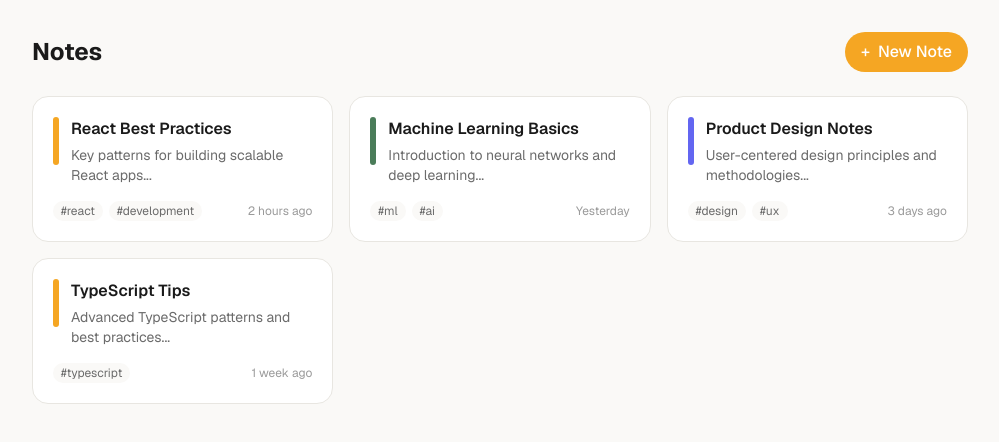
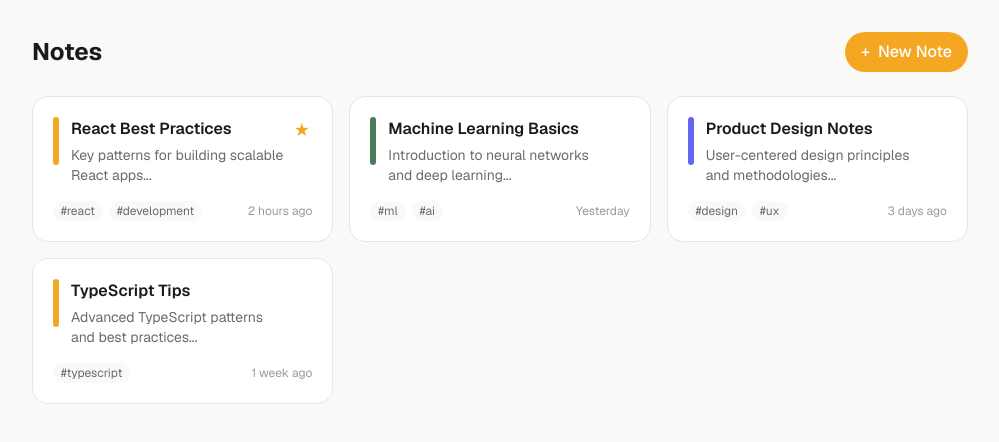
Before and after one commit to acousticclown/yt-transcript, a Next.js app in the folder apps/web/: page /notes in a window 1280 px wide. Shown: the top 442 px of the page, without its empty margins (280-1279 px from the left). Built offline with nearby package versions, Linux system fonts and the light colour scheme.

Commit message:
feat: Phase 2 - NoteCard/NoteList components, UserContext, dashboard improvements

```diff
--- a/apps/web/app/(app)/dashboard/page.tsx
+++ b/apps/web/app/(app)/dashboard/page.tsx
@@ -1,16 +1,35 @@
 "use client";
 
 import Link from "next/link";
+import { useState } from "react";
 import { motion } from "framer-motion";
+import { NoteList, Note } from "../../../components/notes";
 
 // Mock data for demo
-const recentNotes = [
-  { id: "1", title: "React Best Practices", preview: "Key patterns for building scalable React apps...", color: "#F5A623", tags: ["react", "development"], date: "2 hours ago" },
+const initialNotes: Note[] = [
+  { id: "1", title: "React Best Practices", preview: "Key patterns for building scalable React apps...", color: "#F5A623", tags: ["react", "development"], date: "2 hours ago", isFavorite: true },
   { id: "2", title: "Machine Learning Basics", preview: "Introduction to neural networks and deep learning...", color: "#4A7C59", tags: ["ml", "ai"], date: "Yesterday" },
   { id: "3", title: "Product Design Notes", preview: "User-centered design principles and methodologies...", color: "#6366f1", tags: ["design", "ux"], date: "3 days ago" },
 ];
 
 export default function DashboardPage() {
+  const [notes, setNotes] = useState<Note[]>(initialNotes);
+
+  const handleDelete = (id: string) => {
+    setNotes(notes.filter((n) => n.id !== id));
+  };
+
+  const handleToggleFavorite = (id: string) => {
+    setNotes(notes.map((n) => (n.id === id ? { ...n, isFavorite: !n.isFavorite } : n)));
+  };
+
+  const getGreeting = () => {
+    const hour = new Date().getHours();
+    if (hour < 12) return "Good morning";
+    if (hour < 18) return "Good afternoon";
+    return "Good evening";
+  };
+
   return (
     <div className="p-4 sm:p-6 lg:p-8 max-w-6xl mx-auto">
       {/* Welcome */}
@@ -20,7 +39,7 @@ export default function DashboardPage() {
         className="mb-8"
       >
         <h1 className="text-2xl sm:text-3xl font-bold text-[var(--color-text)]">
-          Good morning! 👋
+          {getGreeting()}! 👋
         </h1>
         <p className="mt-1 text-[var(--color-text-muted)]">
           What would you like to capture today?
@@ -53,19 +72,12 @@ export default function DashboardPage() {
           </Link>
         </div>
 
-        {recentNotes.length > 0 ? (
-          <div className="grid grid-cols-1 sm:grid-cols-2 lg:grid-cols-3 gap-4">
-            {recentNotes.map((note, index) => (
-              <motion.div
-                key={note.id}
-                initial={{ opacity: 0, y: 10 }}
-                animate={{ opacity: 1, y: 0 }}
-                transition={{ delay: 0.1 * index }}
-              >
-                <NoteCard {...note} />
-              </motion.div>
-            ))}
-          </div>
+        {notes.length > 0 ? (
+          <NoteList
+            notes={notes}
+            onDelete={handleDelete}
+            onToggleFavorite={handleToggleFavorite}
+          />
         ) : (
           <EmptyState />
         )}
@@ -82,57 +94,6 @@ function QuickAction({ icon, label, href }: { icon: string; label: string; href:
     >
       <span className="text-2xl">{icon}</span>
       <span className="text-sm font-medium text-[var(--color-text)]">{label}</span>
-    </Link>
-  );
-}
-
-function NoteCard({
-  id,
-  title,
-  preview,
-  color,
-  tags,
-  date,
-}: {
-  id: string;
-  title: string;
-  preview: string;
-  color: string;
-  tags: string[];
-  date: string;
-}) {
-  return (
-    <Link
-      href={`/notes/${id}`}
-      className="block p-5 bg-[var(--color-surface)] rounded-2xl border border-[var(--color-border)] hover:border-[var(--color-border-strong)] hover:shadow-lg transition-all group"
-    >
-      <div className="flex items-start gap-3">
-        <div
-          className="w-1.5 h-12 rounded-full flex-shrink-0"
-          style={{ backgroundColor: color }}
-        />
-        <div className="flex-1 min-w-0">
-          <h3 className="font-semibold text-[var(--color-text)] group-hover:text-[var(--color-primary)] transition-colors truncate">
-            {title}
-          </h3>
-          <p className="mt-1 text-sm text-[var(--color-text-muted)] line-clamp-2">
-            {preview}
-          </p>
-        </div>
-      </div>
-      <div className="mt-4 flex items-center justify-between">
-        <div className="flex gap-1.5">
-          {tags.slice(0, 2).map((tag) => (
-            <span
-              key={tag}
-              className="text-xs px-2 py-0.5 bg-[var(--color-bg)] rounded-full text-[var(--color-text-muted)]"
-            >
-              #{tag}
-            </span>
-          ))}
-        </div>
-        <span className="text-xs text-[var(--color-text-subtle)]">{date}</span>
-      </div>
     </Link>
   );
 }
--- a/apps/web/app/(app)/notes/page.tsx
+++ b/apps/web/app/(app)/notes/page.tsx
@@ -1,21 +1,37 @@
 "use client";
 
 import Link from "next/link";
+import { useState } from "react";
 import { motion } from "framer-motion";
+import { NoteList, Note } from "../../../components/notes";
 
 // Mock data
-const notes = [
-  { id: "1", title: "React Best Practices", preview: "Key patterns for building scalable React apps...", color: "#F5A623", tags: ["react", "development"], date: "2 hours ago" },
+const initialNotes: Note[] = [
+  { id: "1", title: "React Best Practices", preview: "Key patterns for building scalable React apps...", color: "#F5A623", tags: ["react", "development"], date: "2 hours ago", isFavorite: true },
   { id: "2", title: "Machine Learning Basics", preview: "Introduction to neural networks and deep learning...", color: "#4A7C59", tags: ["ml", "ai"], date: "Yesterday" },
   { id: "3", title: "Product Design Notes", preview: "User-centered design principles and methodologies...", color: "#6366f1", tags: ["design", "ux"], date: "3 days ago" },
   { id: "4", title: "TypeScript Tips", preview: "Advanced TypeScript patterns and best practices...", color: "#F5A623", tags: ["typescript"], date: "1 week ago" },
 ];
 
 export default function NotesPage() {
+  const [notes, setNotes] = useState<Note[]>(initialNotes);
+
+  const handleDelete = (id: string) => {
+    setNotes(notes.filter((n) => n.id !== id));
+  };
+
+  const handleToggleFavorite = (id: string) => {
+    setNotes(notes.map((n) => (n.id === id ? { ...n, isFavorite: !n.isFavorite } : n)));
+  };
+
   return (
     <div className="p-4 sm:p-6 lg:p-8 max-w-6xl mx-auto">
       {/* Header */}
-      <div className="flex items-center justify-between mb-6">
+      <motion.div
+        initial={{ opacity: 0, y: 10 }}
+        animate={{ opacity: 1, y: 0 }}
+        className="flex items-center justify-between mb-6"
+      >
         <h1 className="text-2xl font-bold text-[var(--color-text)]">Notes</h1>
         <Link
           href="/notes/new"
@@ -24,52 +40,15 @@ export default function NotesPage() {
           <span>+</span>
           <span className="hidden sm:inline">New Note</span>
         </Link>
-      </div>
+      </motion.div>
 
       {/* Notes Grid */}
-      <div className="grid grid-cols-1 sm:grid-cols-2 lg:grid-cols-3 gap-4">
-        {notes.map((note, index) => (
-          <motion.div
-            key={note.id}
-            initial={{ opacity: 0, y: 10 }}
-            animate={{ opacity: 1, y: 0 }}
-            transition={{ delay: 0.05 * index }}
-          >
-            <Link
-              href={`/notes/${note.id}`}
-              className="block p-5 bg-[var(--color-surface)] rounded-2xl border border-[var(--color-border)] hover:border-[var(--color-border-strong)] hover:shadow-lg transition-all group"
-            >
-              <div className="flex items-start gap-3">
-                <div
-                  className="w-1.5 h-12 rounded-full flex-shrink-0"
-                  style={{ backgroundColor: note.color }}
-                />
-                <div className="flex-1 min-w-0">
-                  <h3 className="font-semibold text-[var(--color-text)] group-hover:text-[var(--color-primary)] transition-colors truncate">
-                    {note.title}
-                  </h3>
-                  <p className="mt-1 text-sm text-[var(--color-text-muted)] line-clamp-2">
-                    {note.preview}
-                  </p>
-                </div>
-              </div>
-              <div className="mt-4 flex items-center justify-between">
-                <div className="flex gap-1.5">
-                  {note.tags.slice(0, 2).map((tag) => (
-                    <span
-                      key={tag}
-                      className="text-xs px-2 py-0.5 bg-[var(--color-bg)] rounded-full text-[var(--color-text-muted)]"
-                    >
-                      #{tag}
-                    </span>
-                  ))}
-                </div>
-                <span className="text-xs text-[var(--color-text-subtle)]">{note.date}</span>
-              </div>
-            </Link>
-          </motion.div>
-        ))}
-      </div>
+      <NoteList
+        notes={notes}
+        onDelete={handleDelete}
+        onToggleFavorite={handleToggleFavorite}
+        emptyMessage="No notes yet. Create your first note!"
+      />
     </div>
   );
 }
--- a/apps/web/app/layout.tsx
+++ b/apps/web/app/layout.tsx
@@ -2,7 +2,7 @@ import type { Metadata } from "next";
 import { Geist, Geist_Mono } from "next/font/google";
 import "./globals.css";
 import { ThemeProvider } from "./components/ThemeProvider";
-import { Background } from "../components/Background";
+import { UserProvider } from "../lib/UserContext";
 
 const geistSans = Geist({
   variable: "--font-geist-sans",
@@ -15,8 +15,8 @@ const geistMono = Geist_Mono({
 });
 
 export const metadata: Metadata = {
-  title: "YT-Transcript",
-  description: "Convert YouTube videos into clean transcripts, structured notes, and editable summaries",
+  title: "NotesAI - AI-Powered Notes",
+  description: "Transform YouTube videos into smart notes. Organize your thoughts with AI assistance.",
 };
 
 export default function RootLayout({
@@ -30,7 +30,9 @@ export default function RootLayout({
         className={`${geistSans.variable} ${geistMono.variable} antialiased`}
       >
         <ThemeProvider>
-          <Background pattern="gradient">{children}</Background>
+          <UserProvider>
+            {children}
+          </UserProvider>
         </ThemeProvider>
       </body>
     </html>
--- /dev/null
+++ b/apps/web/components/notes/NoteCard.tsx
@@ -0,0 +1,103 @@
+"use client";
+
+import Link from "next/link";
+import { motion } from "framer-motion";
+import { cn } from "../../lib/utils";
+
+export type Note = {
+  id: string;
+  title: string;
+  preview: string;
+  color: string;
+  tags: string[];
+  date: string;
+  isFavorite?: boolean;
+};
+
+type NoteCardProps = {
+  note: Note;
+  onDelete?: (id: string) => void;
+  onToggleFavorite?: (id: string) => void;
+};
+
+export function NoteCard({ note, onDelete, onToggleFavorite }: NoteCardProps) {
+  return (
+    <motion.div
+      layout
+      initial={{ opacity: 0, y: 10 }}
+      animate={{ opacity: 1, y: 0 }}
+      exit={{ opacity: 0, scale: 0.95 }}
+      whileHover={{ y: -2 }}
+      transition={{ duration: 0.2 }}
+    >
+      <Link
+        href={`/notes/${note.id}`}
+        className="block p-5 bg-[var(--color-surface)] rounded-2xl border border-[var(--color-border)] hover:border-[var(--color-border-strong)] hover:shadow-lg transition-all group relative"
+      >
+        {/* Favorite button */}
+        {onToggleFavorite && (
+          <button
+            onClick={(e) => {
+              e.preventDefault();
+              onToggleFavorite(note.id);
+            }}
+            className={cn(
+              "absolute top-4 right-4 p-1.5 rounded-lg transition-all opacity-0 group-hover:opacity-100",
+              note.isFavorite
+                ? "text-[var(--color-primary)] opacity-100"
+                : "text-[var(--color-text-subtle)] hover:text-[var(--color-primary)] hover:bg-[var(--color-bg)]"
+            )}
+          >
+            {note.isFavorite ? "★" : "☆"}
+          </button>
+        )}
+
+        <div className="flex items-start gap-3">
+          <div
+            className="w-1.5 h-12 rounded-full flex-shrink-0"
+            style={{ backgroundColor: note.color }}
+          />
+          <div className="flex-1 min-w-0 pr-6">
+            <h3 className="font-semibold text-[var(--color-text)] group-hover:text-[var(--color-primary)] transition-colors truncate">
+              {note.title}
+            </h3>
+            <p className="mt-1 text-sm text-[var(--color-text-muted)] line-clamp-2">
+              {note.preview}
+            </p>
+          </div>
+        </div>
+
+        <div className="mt-4 flex items-center justify-between">
+          <div className="flex gap-1.5 flex-wrap">
+            {note.tags.slice(0, 3).map((tag) => (
+              <span
+                key={tag}
+                className="text-xs px-2 py-0.5 bg-[var(--color-bg)] rounded-full text-[var(--color-text-muted)]"
+              >
+                #{tag}
+              </span>
+            ))}
+          </div>
+          <span className="text-xs text-[var(--color-text-subtle)] flex-shrink-0">
+            {note.date}
+          </span>
+        </div>
+
+        {/* Quick actions on hover */}
+        {onDelete && (
+          <div className="absolute bottom-4 right-4 opacity-0 group-hover:opacity-100 transition-opacity">
+            <button
+              onClick={(e) => {
+                e.preventDefault();
+                onDelete(note.id);
+              }}
+              className="p-1.5 text-[var(--color-text-subtle)] hover:text-red-500 hover:bg-red-50 dark:hover:bg-red-900/20 rounded-lg transition-colors text-xs"
+            >
+              🗑️
+            </button>
+          </div>
+        )}
+      </Link>
+    </motion.div>
+  );
+}
--- /dev/null
+++ b/apps/web/components/notes/NoteList.tsx
@@ -0,0 +1,42 @@
+"use client";
+
+import { AnimatePresence } from "framer-motion";
+import { NoteCard, Note } from "./NoteCard";
+
+type NoteListProps = {
+  notes: Note[];
+  onDelete?: (id: string) => void;
+  onToggleFavorite?: (id: string) => void;
+  emptyMessage?: string;
+};
+
+export function NoteList({
+  notes,
+  onDelete,
+  onToggleFavorite,
+  emptyMessage = "No notes yet",
+}: NoteListProps) {
+  if (notes.length === 0) {
+    return (
+      <div className="text-center py-12 px-4 bg-[var(--color-surface)] rounded-2xl border border-[var(--color-border)]">
+        <span className="text-4xl">📝</span>
+        <p className="mt-4 text-[var(--color-text-muted)]">{emptyMessage}</p>
+      </div>
+    );
+  }
+
+  return (
+    <div className="grid grid-cols-1 sm:grid-cols-2 lg:grid-cols-3 gap-4">
+      <AnimatePresence mode="popLayout">
+        {notes.map((note) => (
+          <NoteCard
+            key={note.id}
+            note={note}
+            onDelete={onDelete}
+            onToggleFavorite={onToggleFavorite}
+          />
+        ))}
+      </AnimatePresence>
+    </div>
+  );
+}
--- /dev/null
+++ b/apps/web/components/notes/index.ts
@@ -0,0 +1,2 @@
+export { NoteCard, type Note } from "./NoteCard";
+export { NoteList } from "./NoteList";
--- /dev/null
+++ b/apps/web/lib/UserContext.tsx
@@ -0,0 +1,67 @@
+"use client";
+
+import { createContext, useContext, useState, ReactNode } from "react";
+
+type User = {
+  id: string;
+  name: string;
+  email: string;
+  avatar?: string;
+};
+
+type UserContextType = {
+  user: User | null;
+  isLoggedIn: boolean;
+  login: (email: string, password: string) => void;
+  signup: (name: string, email: string, password: string) => void;
+  logout: () => void;
+};
+
+const UserContext = createContext<UserContextType | undefined>(undefined);
+
+// Mock user for demo
+const mockUser: User = {
+  id: "1",
+  name: "Demo User",
+  email: "demo@example.com",
+};
+
+export function UserProvider({ children }: { children: ReactNode }) {
+  const [user, setUser] = useState<User | null>(null);
+
+  const login = (email: string, _password: string) => {
+    // Mock login - just set the user
+    setUser({ ...mockUser, email });
+  };
+
+  const signup = (name: string, email: string, _password: string) => {
+    // Mock signup - create user
+    setUser({ ...mockUser, name, email });
+  };
+
+  const logout = () => {
+    setUser(null);
+  };
+
+  return (
+    <UserContext.Provider
+      value={{
+        user,
+        isLoggedIn: !!user,
+        login,
+        signup,
+        logout,
+      }}
+    >
+      {children}
+    </UserContext.Provider>
+  );
+}
+
+export function useUser() {
+  const context = useContext(UserContext);
+  if (context === undefined) {
+    throw new Error("useUser must be used within a UserProvider");
+  }
+  return context;
+}
```
